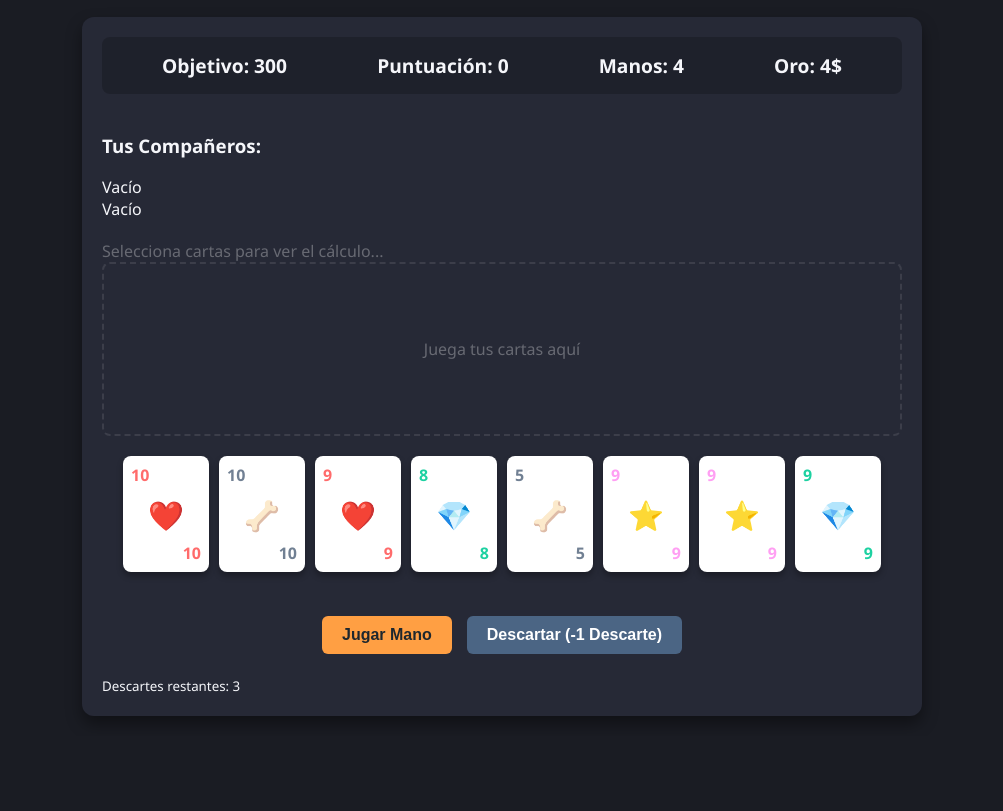
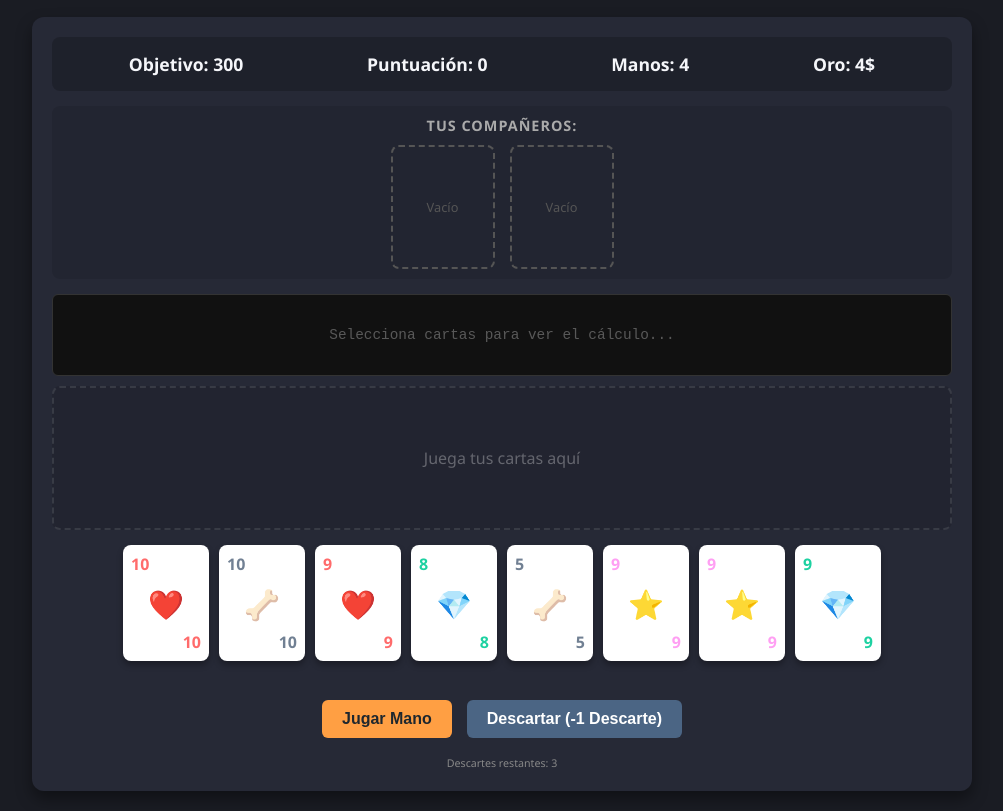
Before and after one commit to melissa-byeol/Wolfylatro, a plain HTML site: page index.html in a window 1280 px wide. Shown: the part 132-943 px from the top of the page, without its empty margins (138-1141 px from the left). Before the commit the page ends 868 px from the top, so only its background shows below. Drawn offline with Linux system fonts and the light colour scheme.

Commit message:
Enhance styles for joker section and layout adjustments
Added new joker styles and adjusted existing styles for layout and appearance.

```diff
--- a/style.css
+++ b/style.css
@@ -8,6 +8,11 @@
     --emerald-color: #1dd1a1;
     --drop-color: #48dbfb;
     --star-color: #ff9ff3;
+    --bone-color: #718093;
+
+    /* Colores de Jokers */
+    --joker-bg: #3d405b;
+    --joker-border: #e07a5f;
 }
 
 body {
@@ -36,14 +41,14 @@ h1 {
 
 .game-container {
     width: 100%;
-    max-width: 800px;
+    max-width: 900px;
     background-color: var(--panel-color);
     border-radius: 12px;
     padding: 20px;
     box-shadow: 0 8px 16px rgba(0,0,0,0.4);
     display: flex;
     flex-direction: column;
-    gap: 20px;
+    gap: 15px;
 }
 
 .score-board {
@@ -52,12 +57,112 @@ h1 {
     background: rgba(0,0,0,0.2);
     padding: 15px;
     border-radius: 8px;
-    font-size: 1.2rem;
+    font-size: 1.1rem;
     font-weight: bold;
 }
 
+/* --- SECCIÓN DE JOKERS --- */
+.joker-area {
+    background: rgba(0,0,0,0.1);
+    padding: 10px;
+    border-radius: 8px;
+    text-align: center;
+}
+
+.joker-area h3 {
+    margin: 0 0 10px 0;
+    font-size: 0.9rem;
+    color: #aaa;
+    text-transform: uppercase;
+    letter-spacing: 1px;
+}
+
+.joker-slots {
+    display: flex;
+    justify-content: center;
+    gap: 15px;
+}
+
+.joker-slot {
+    width: 100px;
+    height: 120px;
+    background-color: var(--joker-bg);
+    border: 2px solid transparent;
+    border-radius: 8px;
+    display: flex;
+    flex-direction: column;
+    align-items: center;
+    justify-content: center;
+    font-size: 0.8rem;
+    color: white;
+    position: relative;
+}
+
+.joker-slot.empty {
+    background-color: transparent;
+    border: 2px dashed #555;
+    color: #555;
+}
+
+.joker-card {
+    width: 100%;
+    height: 100%;
+    display: flex;
+    flex-direction: column;
+    align-items: center;
+    justify-content: center;
+    padding: 5px;
+    box-sizing: border-box;
+    background: linear-gradient(135deg, #444, #222);
+    border-radius: 6px;
+    border: 1px solid var(--joker-border);
+}
+
+.joker-name {
+    font-weight: bold;
+    color: var(--accent-color);
+    margin-bottom: 5px;
+    font-size: 0.9rem;
+}
+
+.joker-effect {
+    font-size: 0.75rem;
+    color: #ddd;
+    text-align: center;
+}
+
+.joker-icon {
+    font-size: 1.5rem;
+    margin-bottom: 5px;
+}
+
+/* --- ZONA DE CÁLCULO Y JUEGO --- */
+.play-section {
+    display: flex;
+    flex-direction: column;
+    gap: 10px;
+}
+
+.calculation-panel {
+    background: #111;
+    border: 1px solid #333;
+    border-radius: 6px;
+    padding: 10px;
+    min-height: 60px;
+    display: flex;
+    align-items: center;
+    justify-content: center;
+    font-family: monospace;
+    font-size: 0.9rem;
+    color: #fff;
+}
+
+.calc-highlight-chips { color: #48dbfb; }
+.calc-highlight-mult { color: #ff9f43; }
+.calc-highlight-total { color: #1dd1a1; font-weight: bold; font-size: 1.1rem;}
+
 .play-area {
-    min-height: 150px;
+    min-height: 120px;
     border: 2px dashed rgba(255,255,255,0.1);
     border-radius: 8px;
     display: flex;
@@ -65,6 +170,7 @@ h1 {
     justify-content: center;
     gap: 10px;
     padding: 10px;
+    background: rgba(0,0,0,0.1);
 }
 
 .placeholder-text {
@@ -94,6 +200,7 @@ h1 {
     box-shadow: 0 4px 6px rgba(0,0,0,0.3);
     transition: transform 0.2s, background-color 0.2s;
     user-select: none;
+    position: relative;
 }
 
 .card:hover {
@@ -128,13 +235,25 @@ button:hover {
     opacity: 0.9;
 }
 
+button:disabled {
+    background-color: #555;
+    cursor: not-allowed;
+    opacity: 0.5;
+}
+
 .secondary-btn {
     background-color: #4b6584;
     color: white;
 }
 
+.info-bar {
+    text-align: center;
+    font-size: 0.8rem;
+    color: #888;
+}
+
 /* Clases de las 6 pintas de Wolfylatro */
-.suit-huesos { color: #718093; }
+.suit-huesos { color: var(--bone-color); }
 .suit-corazones { color: var(--heart-color); }
 .suit-cascabeles { color: var(--bell-color); }
 .suit-esmeraldas { color: var(--emerald-color); }
```
